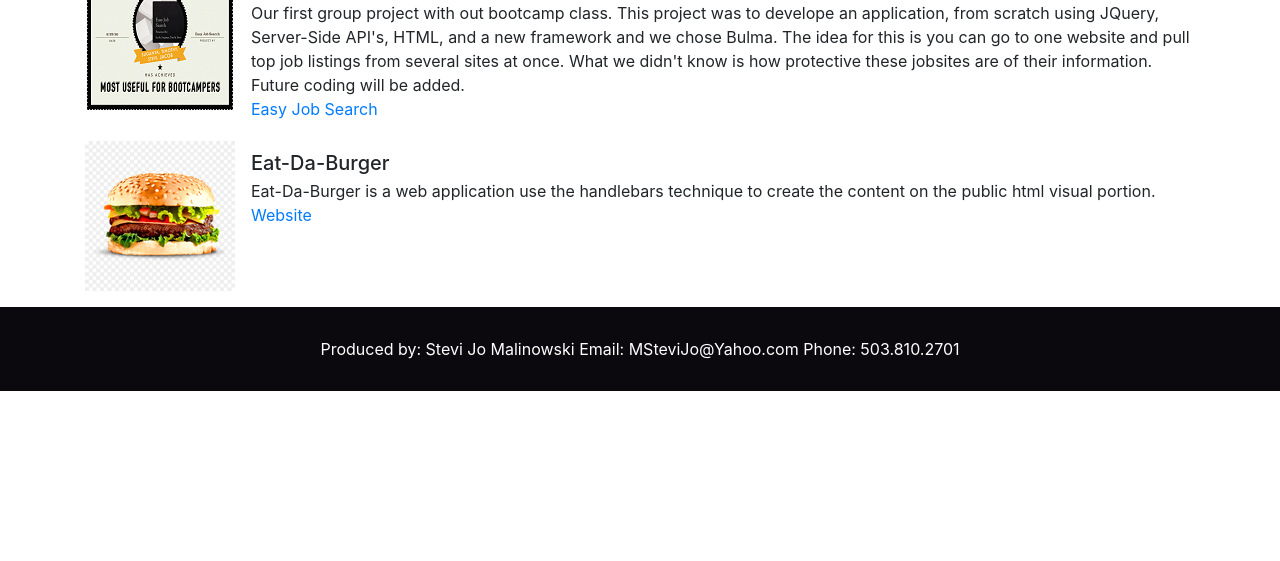
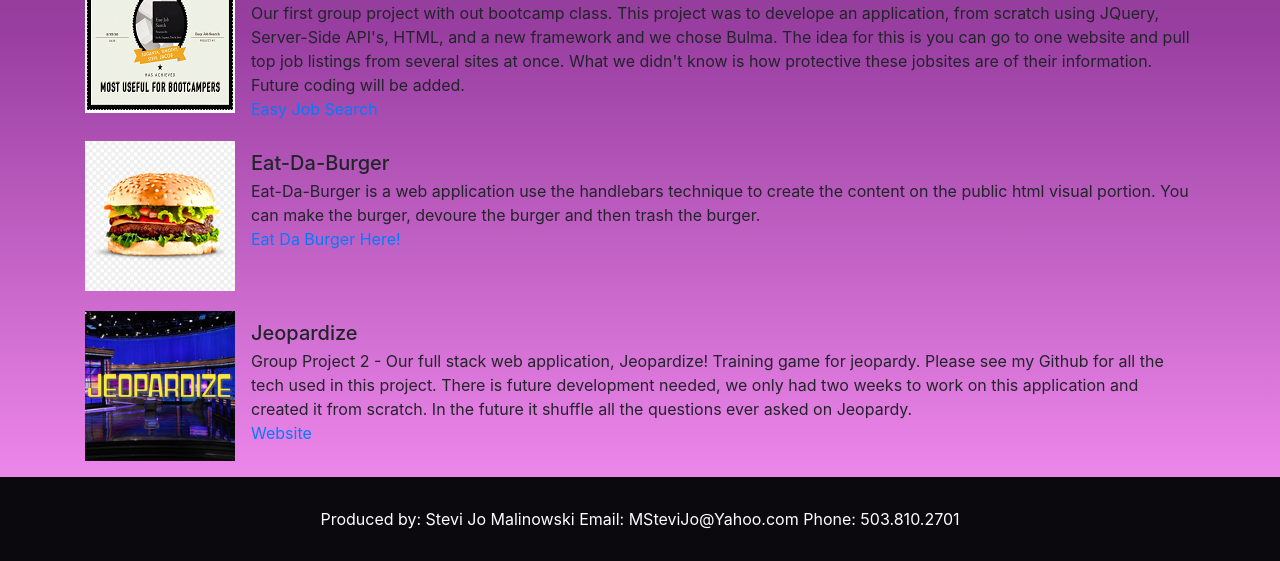
Before and after one commit to mstevijo/responsivePortfolio, a plain HTML site: page portfolio.html in a window 1280 px wide. Shown: the part 501-1062 px from the top of the page. Before the commit the page ends 892 px from the top, so only its background shows below. Drawn offline with nearby package versions, Linux system fonts and the light colour scheme.

Commit message:
added project 2 adjusted styling

```diff
--- a/index.css
+++ b/index.css
@@ -15,8 +15,15 @@ article {
     /* background-color: rgb(244, 224, 250); */
     padding-bottom: 50px;
 }
-
-
+html{
+    /* height: 100%;
+    margin: 0;
+    padding: 0; */
+}
+#wrapper{
+    min-height: 100%;
+    position: relative;
+}
 footer{
     text-align: center;
     padding-top: 30px;
@@ -26,7 +33,24 @@ footer{
     background-color: rgb(11, 8, 14);
     color:white;
 
+
+    width: 100%;
+    left: 0;
+
+    bottom: 0;
+    position: absolute;
+
+
 }
 .bg-company-indigo{
     background-color: rgb(11, 8, 14);
 }
+body {
+    height: 100%;
+    margin: 0;
+    padding: 0;
+    background: linear-gradient(rgb(81, 64, 97), rgb(153, 62, 161), rgb(253, 220, 252));
+
+
+
+}
--- a/portfolio.css
+++ b/portfolio.css
@@ -17,3 +17,9 @@ footer{
 .mt-0{
     padding-top:30px;
 }
+body {
+    background: linear-gradient(rgb(81, 64, 97), rgb(153, 62, 161), rgb(253, 148, 248));
+    /* background-repeat: no-repeat;
+    background-size: cover; */
+
+}
--- a/portfolio.html
+++ b/portfolio.html
@@ -79,11 +79,25 @@
             <div class="media-body">
               <h5 class="mt-0 mb-1">Eat-Da-Burger </h5>
               Eat-Da-Burger is a web application use the handlebars
-              technique to create the content on the public html visual portion.
+              technique to create the content on the public html visual portion. You can make the burger, devoure the
+              burger and then trash the burger.
             </br>
-             <a href="https://afternoon-river-96427.herokuapp.com/" target="blank">Website</a>
+             <a href="https://afternoon-river-96427.herokuapp.com/" target="blank">Eat Da Burger Here!</a>
             </div>
           </li>
+        </li>
+        <li class="media">
+          <img src="Assets/Images/Jeopardize.png" class="mr-3" alt="...">
+          <div class="media-body">
+            <h5 class="mt-0 mb-1">Jeopardize </h5>
+            Group Project 2 - Our full stack web application, Jeopardize! Training game for jeopardy.
+            Please see my Github for all the tech used in this project. There is future development needed,
+            we only had two weeks to work on this application and created it from scratch. In the future it
+            shuffle all the questions ever asked on Jeopardy.
+          </br>
+           <a href="https://thawing-lake-66085.herokuapp.com/login" target="blank">Website</a>
+          </div>
+        </li>
   </ul>
 </div>
 
```
Also changed, not shown: index.html (+2 -1 lines), Assets/Images/Jeopardize.png (added), 1 other file.
